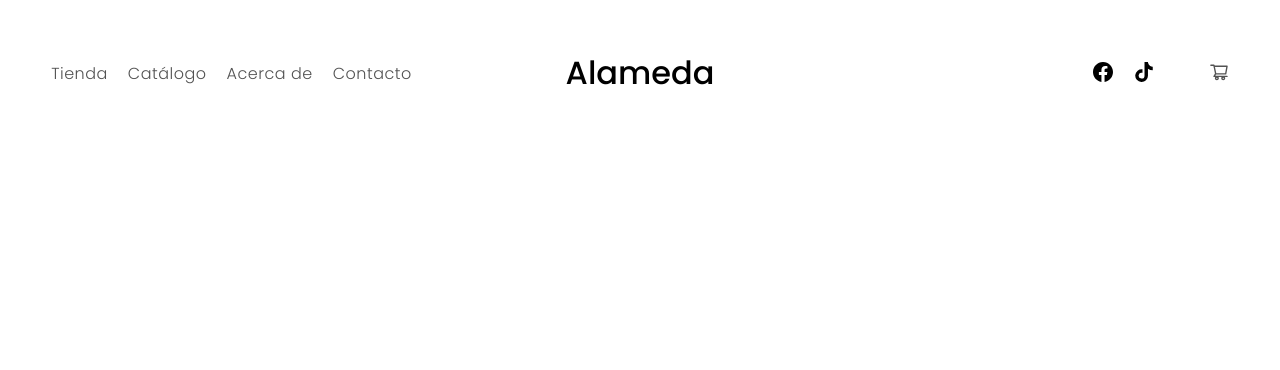
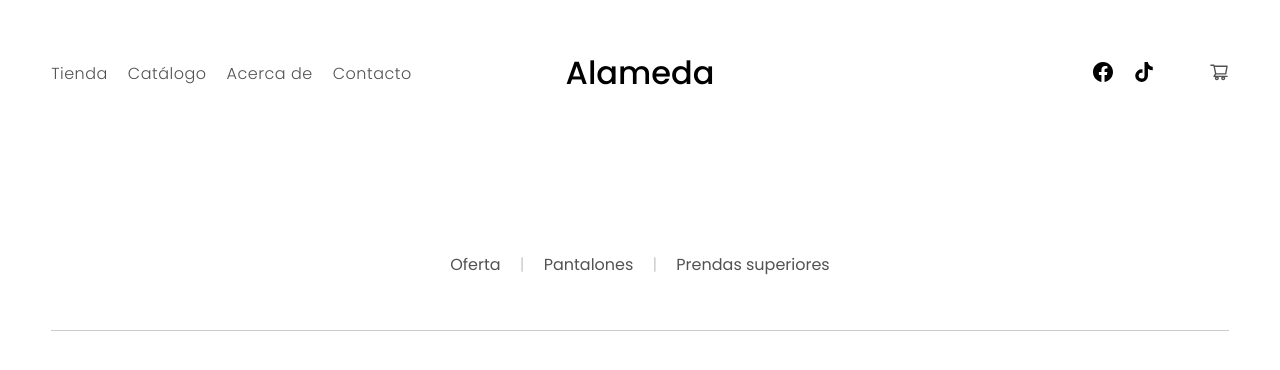
Before and after one commit to Leninner/alameda-ecommerce, a React (Vite) app: page / in a window 1280 px wide. Shown: the top 370 px of the page. Built offline with nearby package versions, Linux system fonts and the light colour scheme.

Commit message:
Added categories filter

```diff
--- /dev/null
+++ b/src/components/CategoriesFilter/index.tsx
@@ -0,0 +1,25 @@
+import { CategoriesFilterContainer, CategoriesList } from './styles'
+
+export const CategoriesFilter = () => {
+  return (
+    <CategoriesFilterContainer>
+      <CategoriesList>
+        <li>
+          <a href="#">Oferta</a>
+        </li>
+
+        <span>|</span>
+
+        <li>
+          <a href="#">Pantalones</a>
+        </li>
+
+        <span>|</span>
+
+        <li>
+          <a href="#">Prendas superiores</a>
+        </li>
+      </CategoriesList>
+    </CategoriesFilterContainer>
+  )
+}
--- /dev/null
+++ b/src/components/CategoriesFilter/styles.ts
@@ -0,0 +1,44 @@
+import styled from 'styled-components'
+
+export const CategoriesFilterContainer = styled.section`
+  padding-bottom: 54px;
+  padding-top: 54px;
+  padding-left: 0;
+  margin-bottom: 37px;
+  margin-top: 0;
+  text-align: center;
+  display: flex;
+  flex-wrap: wrap;
+  flex-direction: row;
+  align-content: center;
+  position: relative;
+  justify-content: center;
+
+  &::after {
+    content: '';
+    opacity: 0.2;
+    border-bottom: 1px solid;
+    position: absolute;
+    bottom: 0;
+    left: 0;
+    width: 100%;
+  }
+`
+
+export const CategoriesList = styled.ul`
+  list-style: none;
+  display: flex;
+
+  li {
+    margin: 0 1.5vw;
+
+    a {
+      text-decoration: none;
+      color: #525252;
+    }
+  }
+
+  span {
+    opacity: 0.2;
+  }
+`
--- a/src/containers/Layout/index.tsx
+++ b/src/containers/Layout/index.tsx
@@ -1,3 +1,11 @@
+import { Header } from '../../components/Header'
+import { Content } from './styles'
+
 export const Layout = ({ children }: any) => {
-  return <div>{children}</div>
+  return (
+    <div>
+      <Header />
+      <Content>{children}</Content>
+    </div>
+  )
 }
--- /dev/null
+++ b/src/containers/Layout/styles.ts
@@ -0,0 +1,6 @@
+import styled from 'styled-components'
+
+export const Content = styled.section`
+  width: 100%;
+  padding: 4vw;
+`
--- a/src/pages/Home/index.tsx
+++ b/src/pages/Home/index.tsx
@@ -1,9 +1,9 @@
-import { Header } from '../../components/Header'
+import { CategoriesFilter } from '../../components/CategoriesFilter'
 
 export const Home = () => {
   return (
     <div>
-      <Header />
+      <CategoriesFilter />
     </div>
   )
 }
--- a/src/routes/App.tsx
+++ b/src/routes/App.tsx
@@ -1,15 +1,18 @@
 import { BrowserRouter, Routes, Route } from 'react-router-dom'
 import { GlobalStyles } from '../styles/GlobalStyles'
 import { Home } from '../pages/Home'
+import { Layout } from '../containers/Layout'
 
 function App() {
   return (
     <BrowserRouter>
       <GlobalStyles />
-      <Routes>
-        <Route path="/" element={<Home />} />
-        <Route path="/about" element={<h1>Leninner</h1>} />
-      </Routes>
+      <Layout>
+        <Routes>
+          <Route path="/" element={<Home />} />
+          <Route path="/about" element={<h1>Leninner</h1>} />
+        </Routes>
+      </Layout>
     </BrowserRouter>
   )
 }
```
